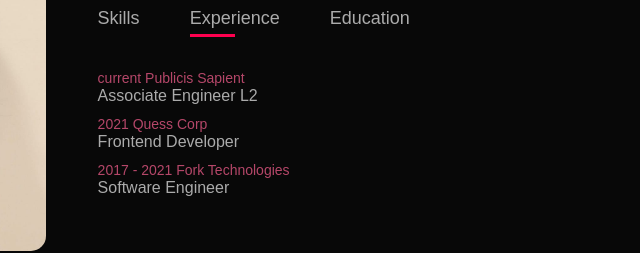
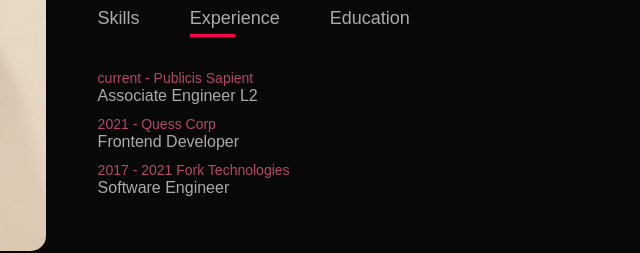
Before and after one commit to lakshmihnm/myPortfolio, a plain HTML site: page index.html in a window 1280 px wide. Both pictures are taken after a click on the element "Experience". Shown: the part 1043-1296 px from the top of the page, 440-1080 px from the left. Drawn offline with Linux system fonts and the light colour scheme.

Commit message:
updated typo

```diff
--- a/index.html
+++ b/index.html
@@ -56,15 +56,15 @@
                         </div>
                         <div class="tab-contents" id="experience">
                             <ul>
-                                <li><span>current Publicis Sapient</span><br>Associate Engineer L2</li>
-                                <li><span>2021 Quess Corp</span><br>Frontend Developer</li>
+                                <li><span>current - Publicis Sapient</span><br>Associate Engineer L2</li>
+                                <li><span>2021 - Quess Corp</span><br>Frontend Developer</li>
                                 <li><span>2017 - 2021 Fork Technologies</span><br>Software Engineer</li>
                             </ul>
                         </div>
                         <div class="tab-contents" id="education">
                             <ul>
                                 <li><span>2017 - Master of Computer Applications</span><br>Visvesvaraya technological University Belagavi</li>
-                                <li><span>2014 - Bachulor fo Computer Applications</span><br>Oxford College Hubballi</li>
+                                <li><span>2014 - Bachulor of Computer Applications</span><br>Oxford College Hubballi</li>
 
                             </ul>
                         </div>
```
